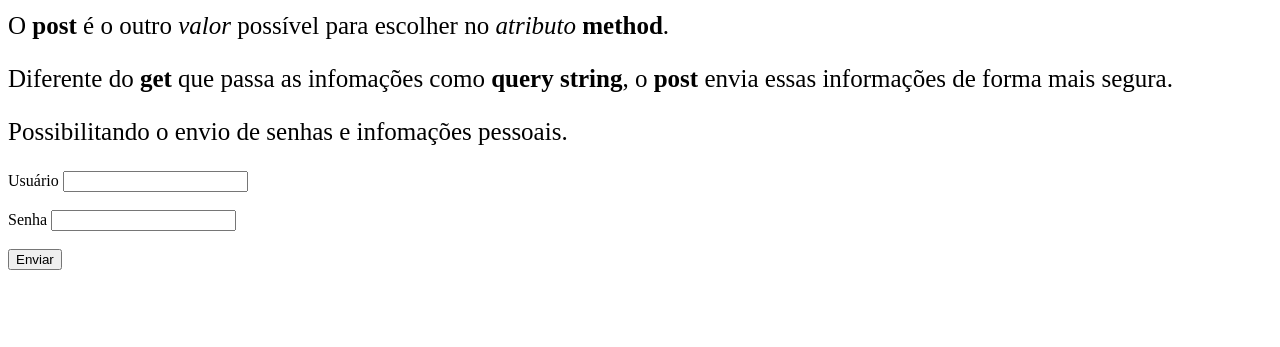
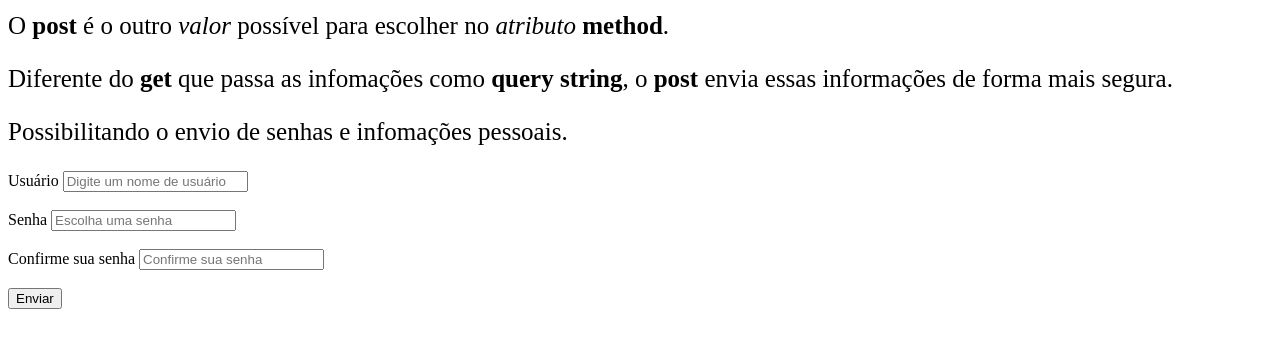
Before and after one commit to RogerioCosta88/dev-quest-html-intermediario-formularios-post, a plain HTML site: page index.html in a window 1280 px wide. Shown: the part 113-460 px from the top of the page. Drawn offline with Linux system fonts and the light colour scheme.

Commit message:
modifico o arquivo index.html

```diff
--- a/index.html
+++ b/index.html
@@ -16,16 +16,20 @@
     </p>
 
     <p>Diferente do <strong>get</strong> que passa as infomações como <strong>query string</strong>, o
-        <strong>post</strong> envia essas informações de forma mais segura.</p>
+        <strong>post</strong> envia essas informações de forma mais segura.
+    </p>
 
     <p>Possibilitando o envio de senhas e infomações pessoais.</p>
 
     <form action="index.html" method="post">
         <label for="nome-usuario">Usuário</label>
-        <input type="text" name="nome-usuario" id="nome-usuario">
+        <input type="text" name="nome-usuario" id="nome-usuario" placeholder="Digite um nome de usuário">
         <br><br>
         <label for="senha">Senha</label>
-        <input type="password" name="senha" id="senha">
+        <input type="password" name="senha" id="senha" placeholder="Escolha uma senha">
+        <br><br>
+        <label for="confirma-senha">Confirme sua senha</label>
+        <input type="password" name="confirma-senha" id="confirma-senha" placeholder="Confirme sua senha">
         <br><br>
         <input class="enviar" type="submit" value="Enviar">
     </form>
```
